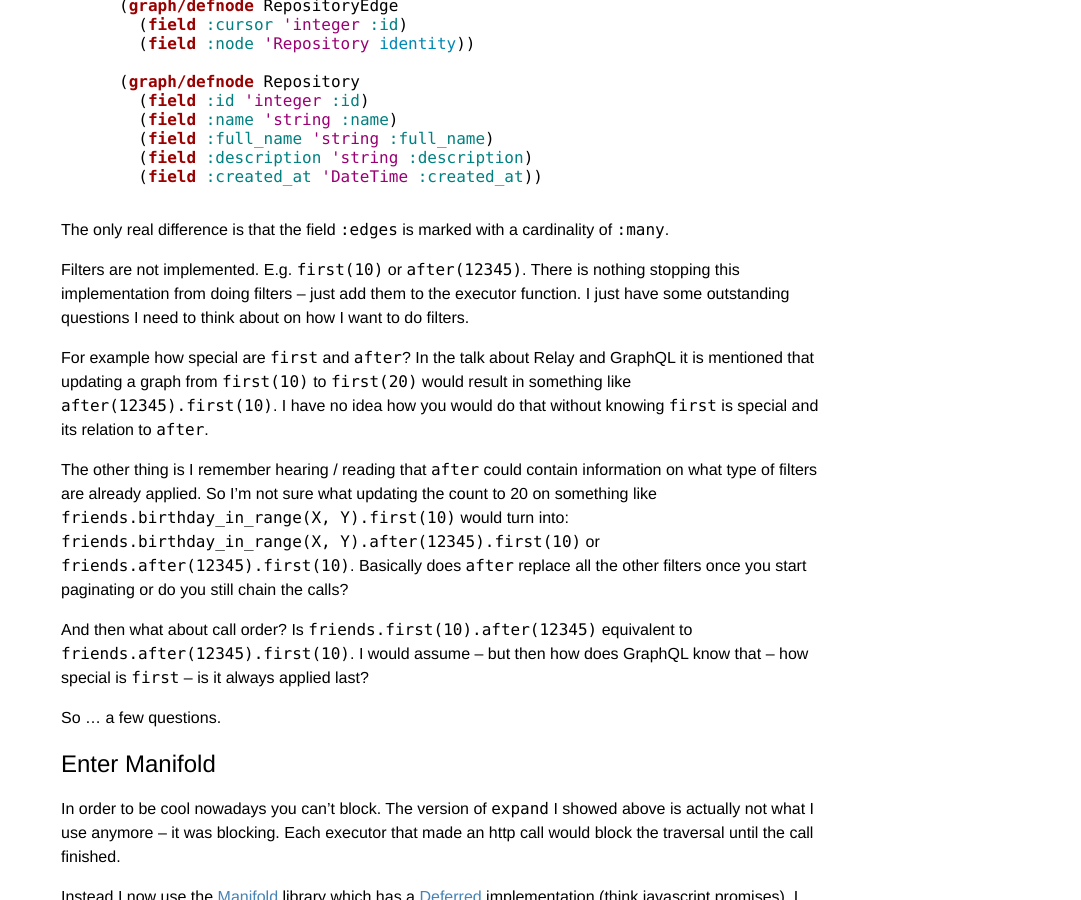
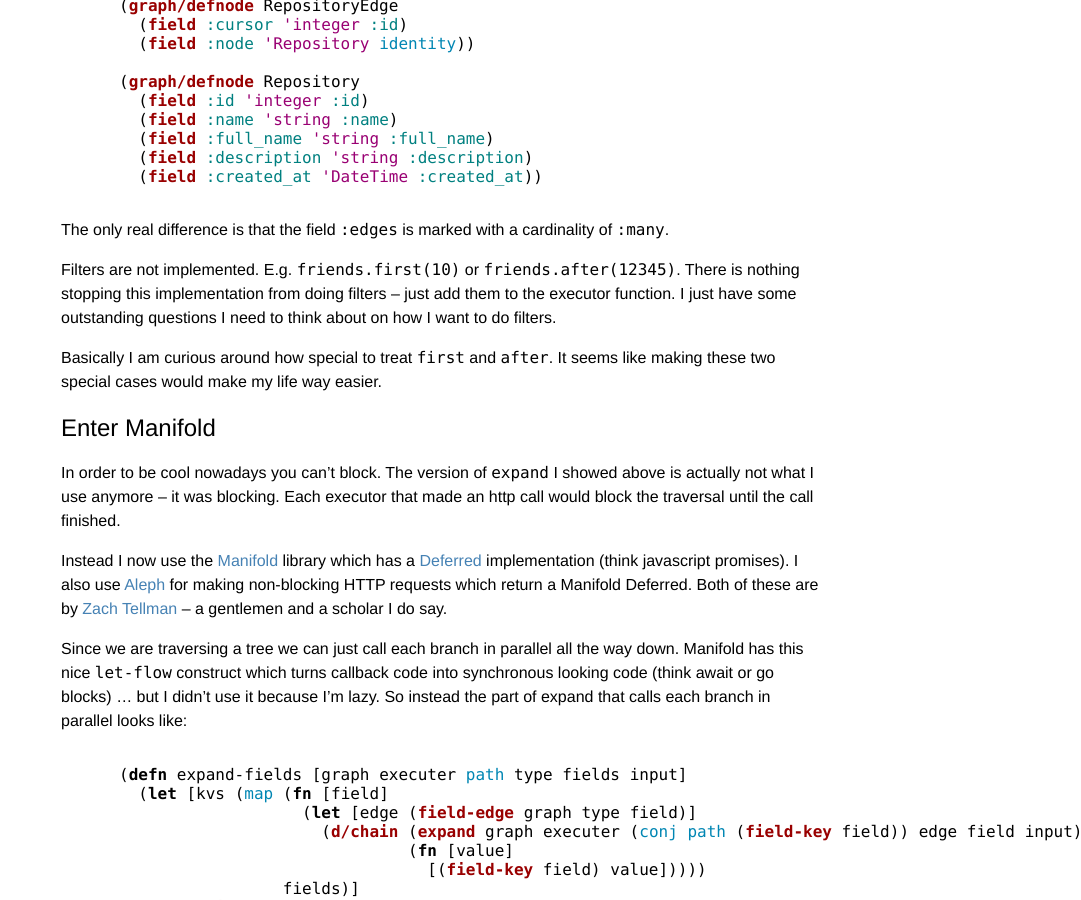
Before and after one commit to ambroisep/hueypetersen, a Jekyll site: the page built from _posts/2015-02-22-thin-and-graphy.markdown, in a window 1280 px wide and 900 px high, scrolled down 6025 px. Shown: the whole window, without its empty margins (199-1280 px from the left). Built offline with Jekyll 4.4.1, drawn with Linux system fonts in a browser that asks for light colours; comment, search, counter and statistics services are not loaded; some of the changed text lies outside the part shown.

Commit message:
a few edits on the graphy thing

```diff
--- a/_posts/2015-02-22-thin-and-graphy.markdown
+++ b/_posts/2015-02-22-thin-and-graphy.markdown
@@ -279,15 +279,9 @@ For one to many I don't do anything special -- I just make a few more nodes.
 
 The only real difference is that the field `:edges` is marked with a cardinality of `:many`.
 
-Filters are not implemented.  E.g. `first(10)` or `after(12345)`.  There is nothing stopping this implementation from doing filters -- just add them to the executor function.  I just have some outstanding questions I need to think about on how I want to do filters.
+Filters are not implemented.  E.g. `friends.first(10)` or `friends.after(12345)`.  There is nothing stopping this implementation from doing filters -- just add them to the executor function.  I just have some outstanding questions I need to think about on how I want to do filters.
 
-For example how special are `first` and `after`?  In the talk about Relay and GraphQL it is mentioned that updating a graph from `first(10)` to `first(20)` would result in something like `after(12345).first(10)`.  I have no idea how you would do that without knowing `first` is special and its relation to `after`.
-
-The other thing is I remember hearing / reading that `after` could contain information on what type of filters are already applied.  So I'm not sure what updating the count to 20 on something like `friends.birthday_in_range(X, Y).first(10)` would turn into: `friends.birthday_in_range(X, Y).after(12345).first(10)` or `friends.after(12345).first(10)`.  Basically does `after` replace all the other filters once you start paginating or do you still chain the calls?
-
-And then what about call order?  Is `friends.first(10).after(12345)` equivalent to `friends.after(12345).first(10)`.  I would assume -- but then how does GraphQL know that -- how special is `first` -- is it always applied last?
-
-So ... a few questions.
+Basically I am curious around how special to treat `first` and `after`.  It seems like making these two special cases would make my life way easier.
 
 Enter Manifold
 --------------
```
Also changed, not shown: other parts of _posts/2015-02-22-thin-and-graphy.markdown (+2 -2 lines).
